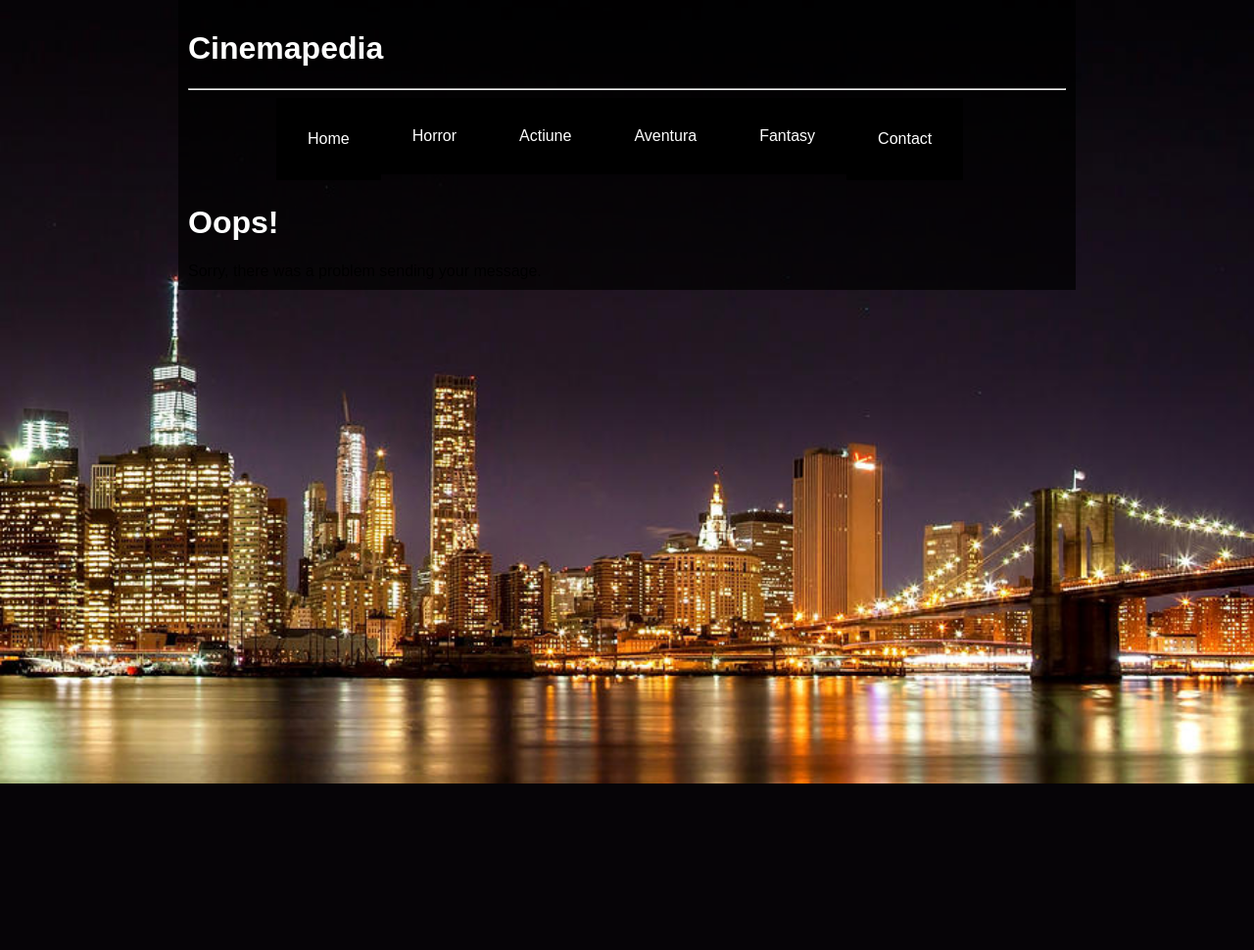
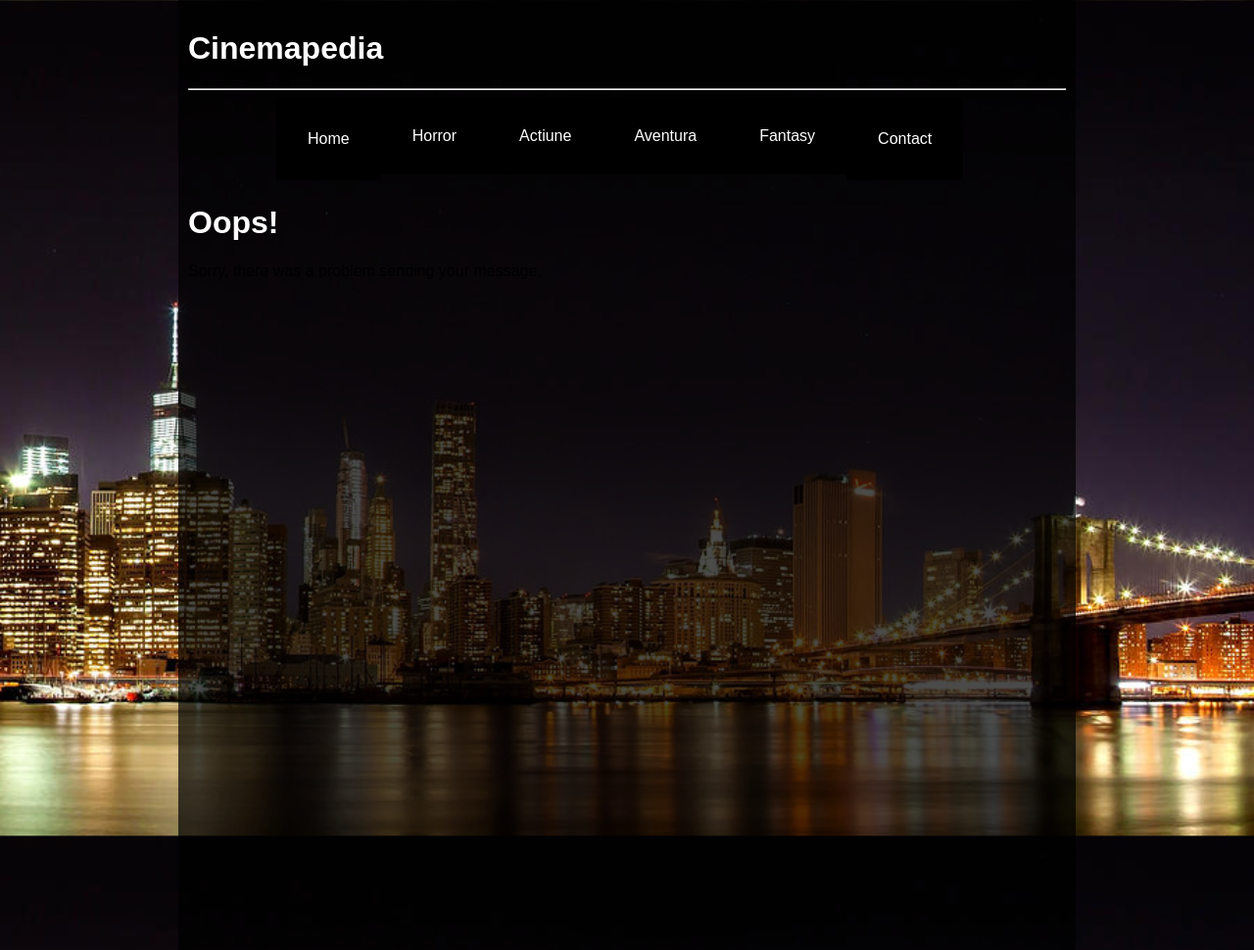
Before and after one commit to TrocanGabriel/MdsProject, a PHP site: page /acknowledge.php in a window 1280 px wide. Shown: the whole page at 98% size. Before the commit the page ends 800 px from the top, so only its background shows below. Run offline with PHP 8.4, Linux system fonts and the light colour scheme.

Commit message:
larger height

```diff
--- a/cinemapedia/style/main.css
+++ b/cinemapedia/style/main.css
@@ -1,6 +1,7 @@
 #wrapper {
 	margin:auto;
 	width:70%;
+	min-height:950px;
 	background: rgba(0, 0, 0, 0.7);
 	padding:10px;
 }
```
